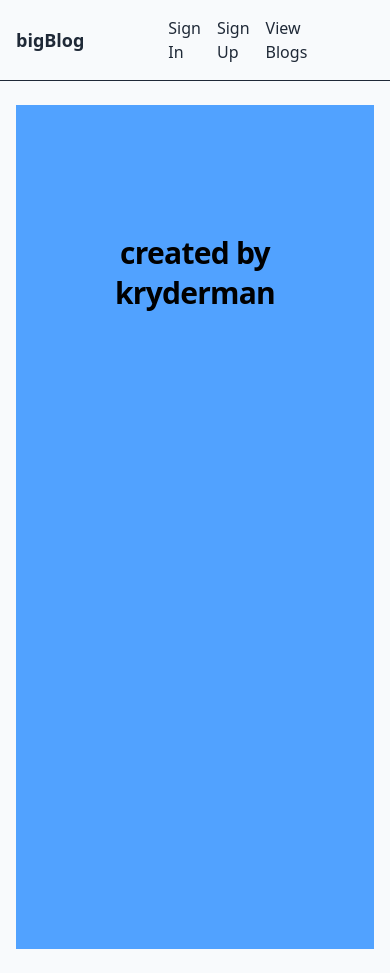
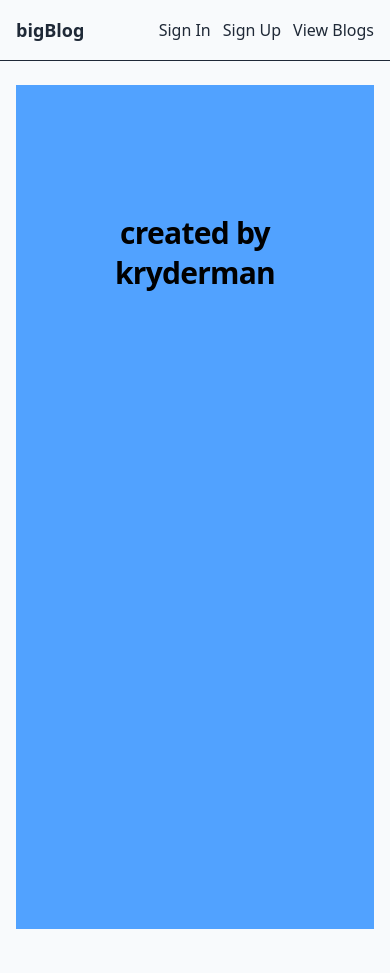
Before and after one commit to kryderman-prog/bignext, a Next.js app: page / in a window 390 px wide. Built offline with nearby package versions, Linux system fonts and the light colour scheme; no server answers.

Commit message:
commit 35

```diff
--- a/app/components/Navbar.tsx
+++ b/app/components/Navbar.tsx
@@ -1,8 +1,6 @@
 import Link from "next/link";
 import type { User } from "@supabase/supabase-js";
 import { LogoutButton } from "./LogoutButton";
-
-
 
 interface Profile {
   id: string;
@@ -18,24 +16,54 @@ interface NavbarProps {
 export default function Navbar({ user, profile }: NavbarProps) {
   return (
     <nav className="border-b">
-      <div className="max-w-6xl mx-auto px-4 py-4 flex items-center justify-between">
-        <div className="w-1/4">
-          <Link href="/" className="font-bold text-lg">
+      <div className="max-w-6xl mx-auto px-4 py-4">
+        <div className="flex flex-col gap-3 md:flex-row md:items-center md:gap-3 lg:gap-4">
+          <div className="flex items-center justify-between w-full md:w-auto">
+            <Link href="/" className="font-bold text-lg whitespace-nowrap">
               bigBlog
             </Link>
+
+            <div className="flex flex-wrap items-center justify-end gap-x-3 gap-y-2 md:hidden">
+              {!user ? (
+                <>
+                  <Link href="/signin" className="whitespace-nowrap">
+                    Sign In
+                  </Link>
+                  <Link href="/signup" className="whitespace-nowrap">
+                    Sign Up
+                  </Link>
+                  <Link href="/landing" className="whitespace-nowrap">
+                    View Blogs
+                  </Link>
+                </>
+              ) : (
+                <>
+                  <span className="text-sm font-medium max-w-[10rem] truncate sm:max-w-[12rem]">
+                    Hello, {profile?.name || user.email}
+                  </span>
+                  <Link href="/write-blog" className="whitespace-nowrap">
+                    Write Blog
+                  </Link>
+                  <Link href="/landing" className="whitespace-nowrap">
+                    view blogs
+                  </Link>
+                  <LogoutButton />
+                </>
+              )}
+            </div>
           </div>
 
-        <div className="w-2/4 flex justify-center">
           {user && (
+            <div className="w-full md:flex-1 md:min-w-0 md:flex md:justify-center">
               <input
                 type="text"
                 placeholder="Search posts..."
-              className="w-full max-w-md border rounded px-3 py-2"
+                className="w-full md:max-w-md border rounded px-3 py-2"
               />
+            </div>
           )}
-        </div>
 
-        <div className="w-1/4 flex justify-end space-x-4">
+          <div className="hidden md:flex items-center justify-end gap-4 whitespace-nowrap">
             {!user ? (
               <>
                 <Link href="/signin">Sign In</Link>
@@ -43,24 +71,16 @@ export default function Navbar({ user, profile }: NavbarProps) {
                 <Link href="/landing">View Blogs</Link>
               </>
             ) : (
-            <div className="flex items-center space-x-4">
-              <span className="text-sm font-medium">
+              <>
+                <span className="text-sm font-medium max-w-[12rem] truncate lg:max-w-[14rem]">
                   Hello, {profile?.name || user.email}
                 </span>
+                <Link href="/write-blog">Write Blog</Link>
+                <Link href="/landing">view blogs</Link>
                 <LogoutButton />
-            </div>
-          )}
-
-        </div>
-        <div className="w-1/4 flex justify-end">
-        {/* 👇 ADD HERE */}
-        {user && (
-          <>
-          <Link href="/write-blog"> Write Blog </Link>
-          {" | "}
-          <Link href="/landing"> view blogs </Link>
               </>
             )}
+          </div>
         </div>
       </div>
     </nav>
```
Lines whose indentation alone changed are shown as unchanged.
